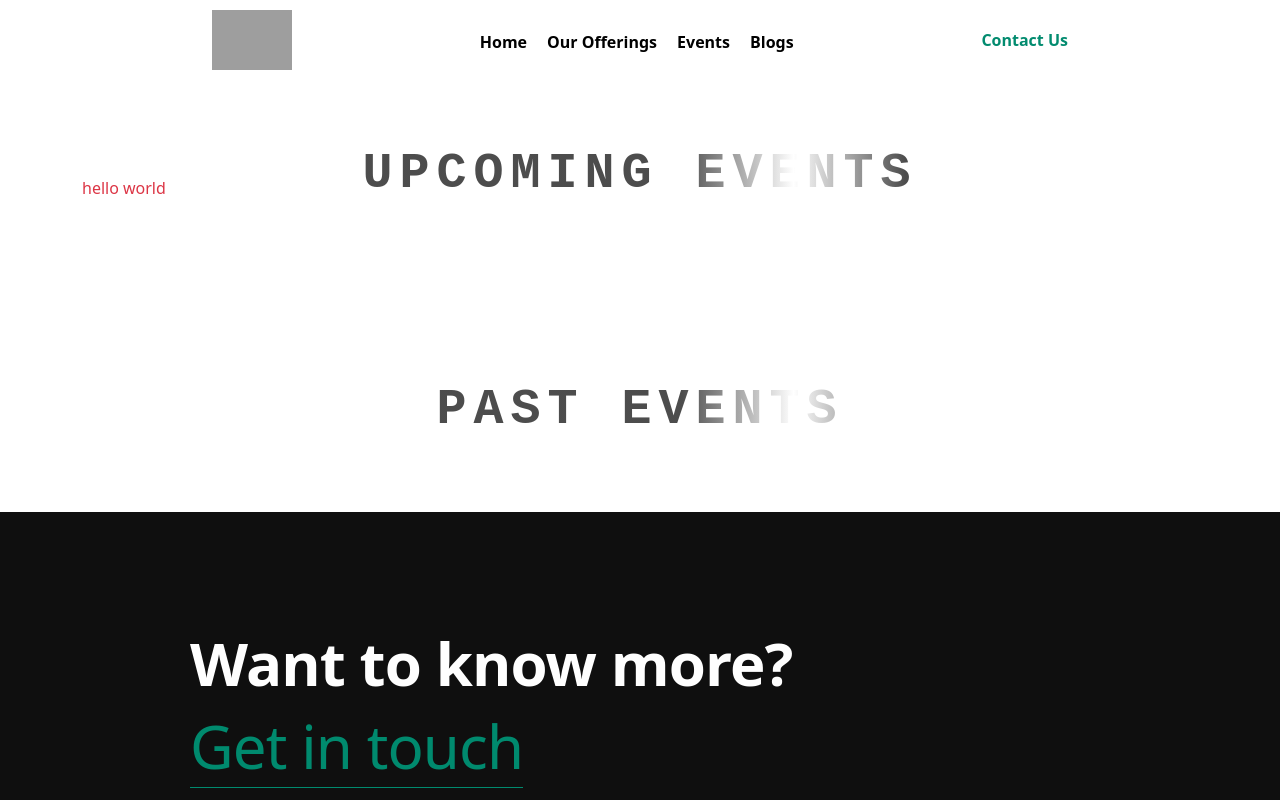
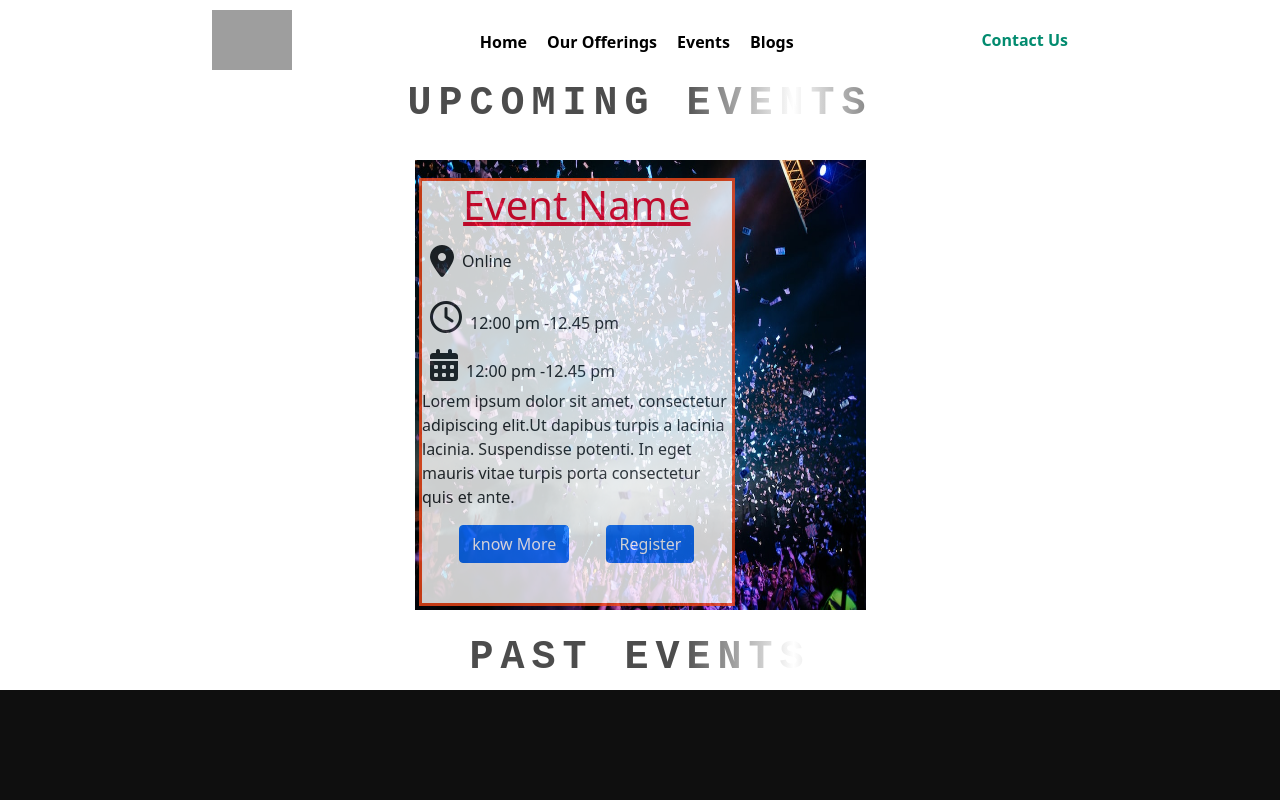
Before and after one commit to HusainRF/MII, a React (Create React App) app in the folder client/: page /events in a window 1280 px wide. Shown: the top 800 px of the page. Built offline with nearby package versions, Linux system fonts and the light colour scheme; grey boxes are pictures that could not be loaded.

Commit message:
event updated

```diff
--- /dev/null
+++ b/client/src/Pages/Events/EventComponent.js
@@ -0,0 +1,34 @@
+import React from 'react'
+import './Events.css'
+export default function EventComponent() {
+    return (
+        <div className='col-lg-5 col-10 m-4'>
+            <div style={{ position: "relative" }}>
+                <img src="./images/event.jpeg" class="imgevent" />
+                <div class='absolute '>
+                    <h1 className='temp text-center'>
+                        Event Name
+                    </h1>
+                    <div className='d-flex align-items-center my-2'>
+                        <i className="fa fa-map-marker fa-2x m-2" aria-hidden="true"></i>
+                        <span > Online </span></div>
+
+                    <div className='d-flexalign-items-center'>
+                        <i class="fa fa-clock-o m-2 fa-2x" aria-hidden="true"></i>
+                        <span>12:00 pm -12.45 pm</span></div>
+                    <div className='d-flexalign-items-center'>
+                        <i className="fa fa-calendar m-2 fa-2x" aria-hidden="true"></i>
+                        <span>12:00 pm -12.45 pm</span></div>
+                        <div>
+                            <p>Lorem ipsum dolor sit amet, consectetur adipiscing elit.Ut dapibus turpis a lacinia lacinia. Suspendisse potenti. In eget mauris vitae turpis porta consectetur quis et ante.</p>
+                        </div>
+                        <div className='d-flex justify-content-evenly'>
+                            <p className='btn btn-primary'>know More</p>
+                            <p className='btn btn-primary'>Register</p>
+                        </div>
+
+                </div>
+            </div>
+        </div>
+    )
+}
--- a/client/src/Pages/Events/Events.css
+++ b/client/src/Pages/Events/Events.css
@@ -1,6 +1,6 @@
 .effect {
     color: hsl(0, 0%, 28%);
-    font-size: 50px;
+
     font-weight: bold;
     font-family: monospace;
     letter-spacing: 7px;
@@ -9,11 +9,11 @@
 }
 
 .effect {
-    padding: 64px;
+    /* padding: 64px; */
     background: linear-gradient(to right, hsl(0, 0%, 30%) 0, hsl(0, 0%, 100%) 10%, hsl(0, 0%, 30%) 20%);
     -webkit-background-clip: text;
     -webkit-text-fill-color: transparent;
-    animation: shine 3s infinite linear;
+    animation: shine 2s infinite linear;
 }
 
 @keyframes shine {
@@ -60,3 +60,38 @@
         transform: translateZ(160px) translateY(-100px)
     }
 }
+
+.imgevent {
+    width: 100%;
+    height: 450px;
+    z-index: -1;
+}
+.absolute{
+position: absolute;
+left: 1%;
+bottom:1%;
+width: 70%;
+height: 95%;
+background-color: white;
+opacity: .8;
+border: 3px solid #f44818;}
+
+@keyframes slideIn {
+    from {
+      transform: translateX(-50%);
+      opacity: 0;
+      text-decoration: none;
+    }
+    to {
+      transform: translateX(0);
+      opacity: 1;
+      text-decoration: underline;
+
+
+    }
+  }
+  .temp {
+    animation: slideIn 1s ease-out;
+    color:rgb(236, 7, 45);
+    text-decoration: underline;
+  }
--- a/client/src/Pages/Events/Events.jsx
+++ b/client/src/Pages/Events/Events.jsx
@@ -1,12 +1,24 @@
 import React from 'react'
 import './Events.css'
+import './EventComponent'
+import EventComponent from './EventComponent'
 export default function Events() {
   return (
 
     <div className='container '>
       <div className=''>
       <h1 className='text-center effect'>Upcoming Events</h1>
-      <p className='text-danger slide-fwd-top '>hello world</p>
+      <div className='d-flex row justify-content-center'>
+
+<EventComponent/>
+{/* <EventComponent/> */}
+{/* <EventComponent/> */}
+
+
+
+
+      </div>
+      {/* <p className='text-danger slide-fwd-top '>hello world</p> */}
       </div>
       <div className=''>
       <h1 className='text-center effect'>Past Events</h1>
```
Also changed, not shown: client/public/images/event.jpeg (added).
